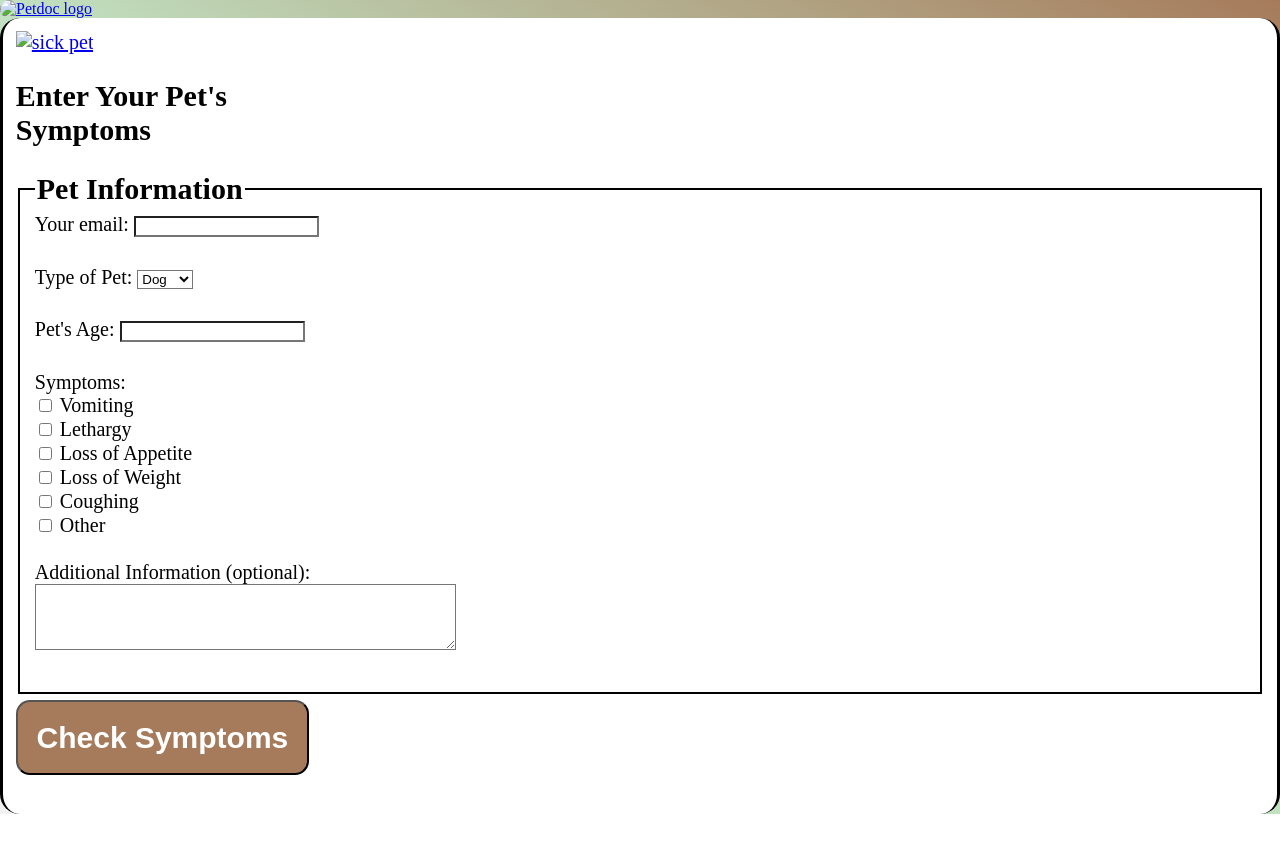
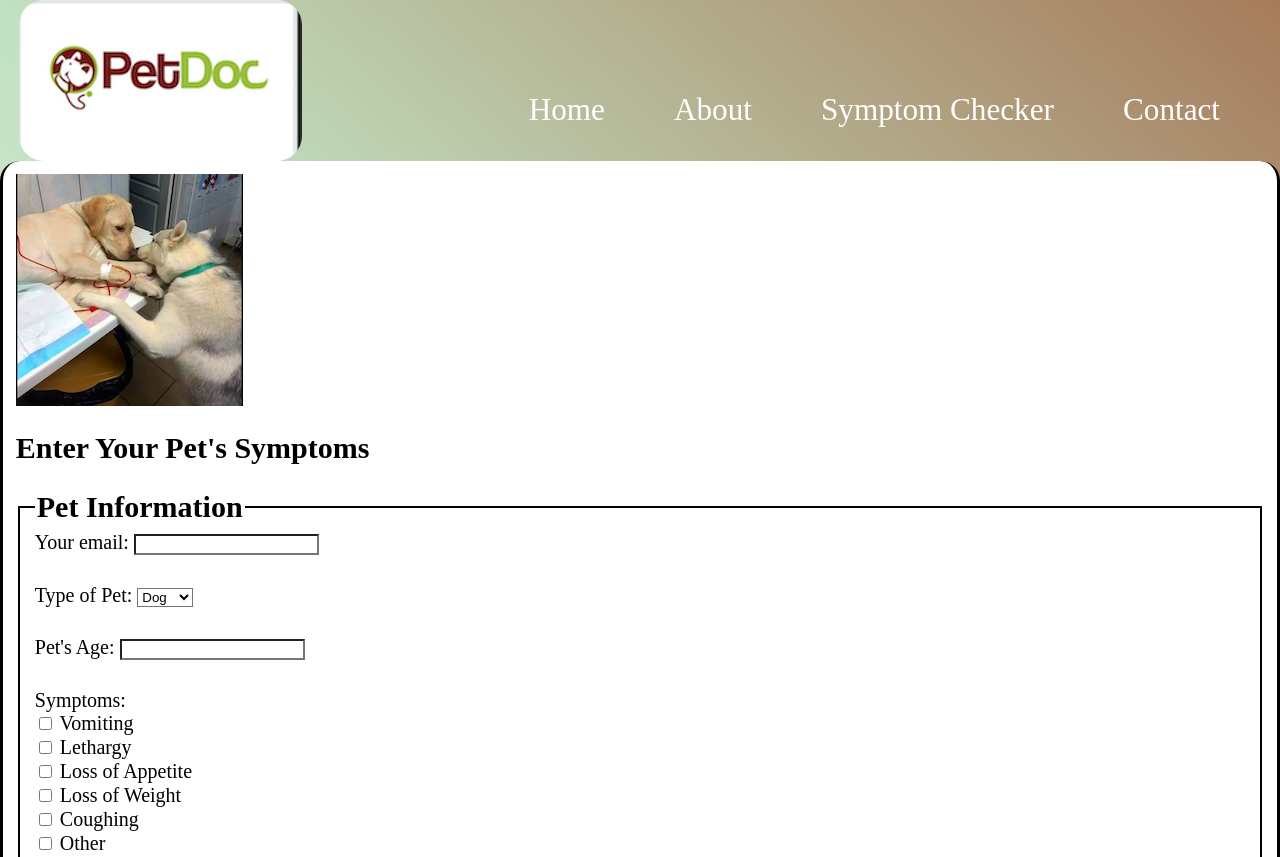
Before and after one commit to Amarachukwu-Stella-Nneji/Amarachukwu-Stella-Nneji.github.io, a plain HTML site: page checker.html in a window 1280 px wide. Shown: the top 857 px of the page. Before the commit the page ends 814 px from the top, so only its background shows below. Drawn offline with Linux system fonts and the light colour scheme; files that its build step writes are made by us from their sources.

Commit message:
correct checker.html

```diff
--- a/checker.html
+++ b/checker.html
@@ -7,13 +7,13 @@
     <link
         href="https://fonts.googleapis.com/css2?family=Montserrat:ital,wght@0,100..900;1,100..900&family=Mulish:ital,wght@0,200..1000;1,200..1000&display=swap"
         rel="stylesheet">
-    <link rel="stylesheet" href="css/style.css">
+    <link rel="stylesheet" href="style.css">
 </head>
 
 <body>
     <div id="checker">
         <header>
-            <a href="index.html"> <img src="images/petdoc logo.png" alt="Petdoc logo"></a>
+            <img src="petdoc logo.png" alt="Petdoc logo">
         </header>
         <nav>
             <ul>
@@ -25,7 +25,7 @@
         </nav>
     </div>
     <main>
-        <a href="checker.html"> <img src="images/sick pet.png" alt="sick pet"></a>
+        <a href="checker.html"> <img src="sick pet.png" alt="sick pet"></a>
         <section>
             <h2>Enter Your Pet's Symptoms</h2>
             <div id="form">
```
